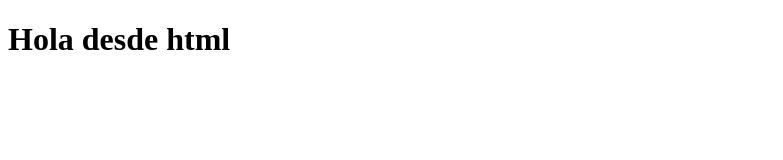
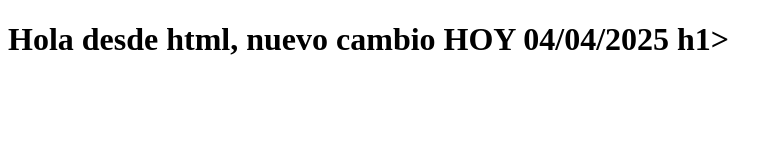
Before and after one commit to ubaldo85/gitEjemplo, a plain HTML site: page index.html in a window 1280 px wide. Shown: the whole page, without its empty margins (0-783 px from the left). Drawn offline with Linux system fonts and the light colour scheme.

Commit message:
Nuevo cambio en H1 de prueba

```diff
--- a/index.html
+++ b/index.html
@@ -6,6 +6,6 @@
     <title>Document</title>
 </head>
 <body>
-    <h1>Hola desde html</h1>
+    <h1>Hola desde html, nuevo cambio HOY 04/04/2025 h1>
 </body>
 </html>
```
